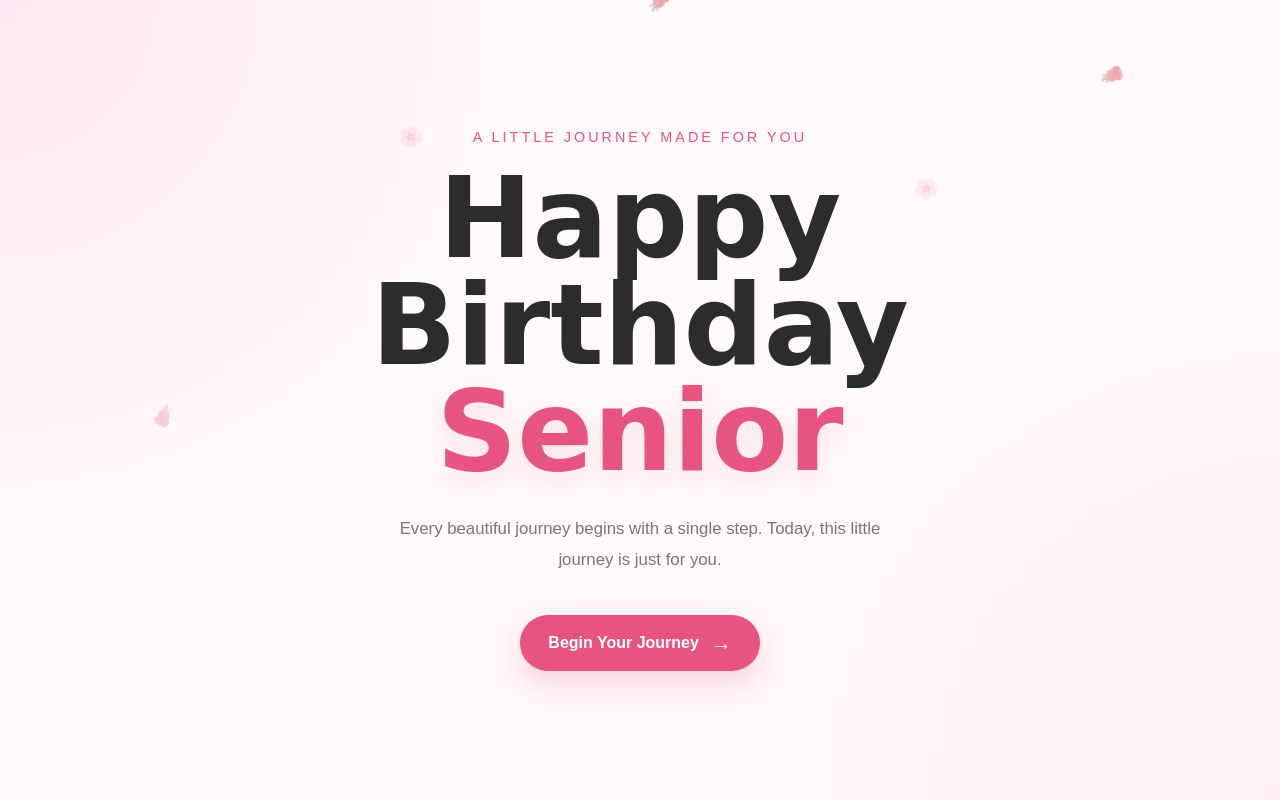
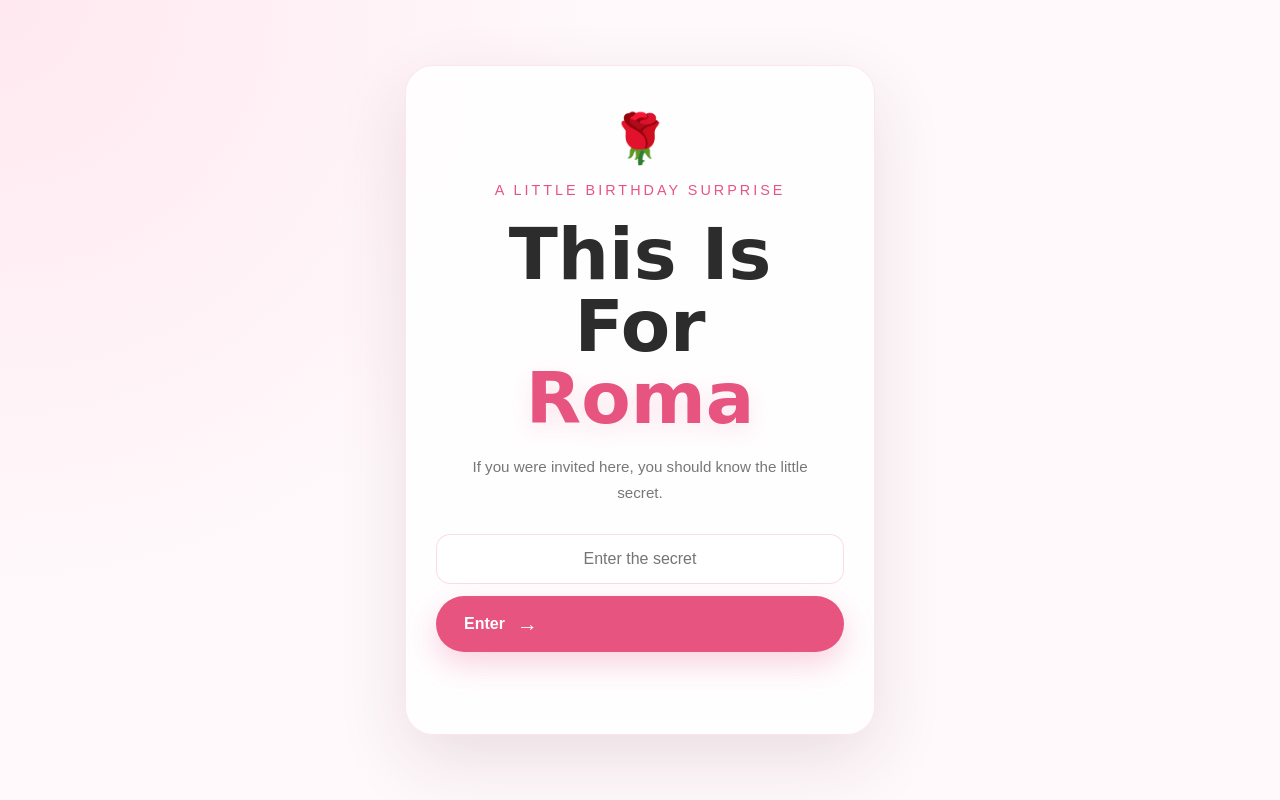
Before and after one commit to faseeh72/Birthday-Journey, a plain HTML site: page index.html in a window 1280 px wide. Drawn offline with Linux system fonts and the light colour scheme.

Commit message:
lockscreen added

```diff
--- a/css/style.css
+++ b/css/style.css
@@ -1748,3 +1748,196 @@ h1 span {
     }
 
 }
+
+
+/* =================================
+   ACCESS LOCK
+================================= */
+
+.access-lock {
+    position: fixed;
+
+    inset: 0;
+
+    z-index: 100;
+
+    display: flex;
+
+    align-items: center;
+
+    justify-content: center;
+
+    padding: 20px;
+
+    background:
+        radial-gradient(
+            circle at top left,
+            #ffe8f0 0%,
+            transparent 40%
+        ),
+        var(--background);
+
+    transition:
+        opacity 0.8s ease,
+        visibility 0.8s ease;
+}
+
+
+.access-lock.unlocked {
+    opacity: 0;
+
+    visibility: hidden;
+
+    pointer-events: none;
+}
+
+
+.access-card {
+    width: min(100%, 470px);
+
+    padding: 45px 30px;
+
+    text-align: center;
+
+    background:
+        rgba(255, 255, 255, 0.82);
+
+    border:
+        1px solid rgba(231, 84, 128, 0.14);
+
+    border-radius: 28px;
+
+    box-shadow:
+        0 25px 70px rgba(80, 30, 50, 0.12);
+
+    backdrop-filter: blur(12px);
+}
+
+
+.access-rose {
+    font-size: 3rem;
+
+    margin-bottom: 15px;
+}
+
+
+.access-card h1 {
+    font-family:
+        "Dancing Script",
+        cursive;
+
+    font-size: clamp(
+        3rem,
+        10vw,
+        4.5rem
+    );
+
+    line-height: 1;
+
+    margin-bottom: 20px;
+}
+
+
+.access-card h1 span {
+    display: block;
+
+    color: var(--rose);
+}
+
+
+.access-message {
+    max-width: 340px;
+
+    margin: 0 auto 28px;
+
+    color: var(--text-light);
+
+    line-height: 1.7;
+
+    font-size: 0.95rem;
+}
+
+
+#accessForm {
+    display: flex;
+
+    flex-direction: column;
+
+    gap: 12px;
+}
+
+
+#accessPassword {
+    width: 100%;
+
+    min-height: 50px;
+
+    padding: 14px 18px;
+
+    border:
+        1px solid rgba(231, 84, 128, 0.2);
+
+    border-radius: 14px;
+
+    outline: none;
+
+    background: rgba(255, 255, 255, 0.9);
+
+    color: var(--text);
+
+    font-family: inherit;
+
+    font-size: 1rem;
+
+    text-align: center;
+
+    transition:
+        border-color 0.25s ease,
+        box-shadow 0.25s ease;
+}
+
+
+#accessPassword:focus {
+    border-color: var(--rose);
+
+    box-shadow:
+        0 0 0 4px
+        rgba(231, 84, 128, 0.08);
+}
+
+
+.access-error {
+    min-height: 22px;
+
+    margin-top: 15px;
+
+    color: #c94a68;
+
+    font-size: 0.85rem;
+}
+
+
+@media (max-width: 600px) {
+
+    .access-lock {
+        padding: 15px;
+    }
+
+
+    .access-card {
+        padding:
+            35px 22px;
+
+        border-radius: 24px;
+    }
+
+
+    .access-card h1 {
+        font-size: clamp(
+            2.8rem,
+            14vw,
+            4rem
+        );
+    }
+
+}
--- a/index.html
+++ b/index.html
@@ -14,6 +14,62 @@
 </head>
 
 <body>
+
+    <!-- ================================
+     ACCESS LOCK
+================================= -->
+
+<section id="accessLock" class="access-lock">
+
+    <div class="access-card">
+
+        <div class="access-rose">
+            🌹
+        </div>
+
+        <p class="eyebrow">
+            A Little Birthday Surprise
+        </p>
+
+        <h1>
+            This Is For
+            <span>Roma</span>
+        </h1>
+
+        <p class="access-message">
+            If you were invited here,
+            you should know the little secret.
+        </p>
+
+        <form id="accessForm">
+
+            <input
+                id="accessPassword"
+                type="password"
+                placeholder="Enter the secret"
+                autocomplete="off"
+            >
+
+            <button
+                type="submit"
+                class="start-button">
+
+                Enter
+
+                <span>→</span>
+
+            </button>
+
+        </form>
+
+        <p
+            id="accessError"
+            class="access-error">
+        </p>
+
+    </div>
+
+</section>
 
     <!-- Decorative rose petals -->
     <div class="petals" aria-hidden="true">
--- a/js/script.js
+++ b/js/script.js
@@ -52,6 +52,18 @@ const giftIntro =
 
 const giftContent =
     document.getElementById("giftContent");
+
+const accessLock =
+    document.getElementById("accessLock");
+
+const accessForm =
+    document.getElementById("accessForm");
+
+const accessPassword =
+    document.getElementById("accessPassword");
+
+const accessError =
+    document.getElementById("accessError");
 
 /* =================================
    BIRTHDAY MESSAGE
@@ -461,3 +473,50 @@ openGiftButton.addEventListener("click", function () {
     giftContent.classList.add("show");
 
 });
+
+
+
+/* =================================
+   ACCESS LOCK
+================================= */
+
+const SECRET_PASSWORD = "roma23";
+
+
+accessForm.addEventListener("submit", function (event) {
+
+    event.preventDefault();
+
+    const enteredPassword =
+        accessPassword.value.trim();
+
+
+    if (enteredPassword === SECRET_PASSWORD) {
+
+        console.log("Access granted.");
+
+        accessError.textContent = "";
+
+        accessLock.classList.add("unlocked");
+
+        setTimeout(function () {
+
+            accessLock.style.display = "none";
+
+        }, 850);
+
+
+    } else {
+
+        console.log("Access denied.");
+
+        accessError.textContent =
+            "That isn't the secret. Try again ❤️";
+
+        accessPassword.value = "";
+
+        accessPassword.focus();
+
+    }
+
+});
```
